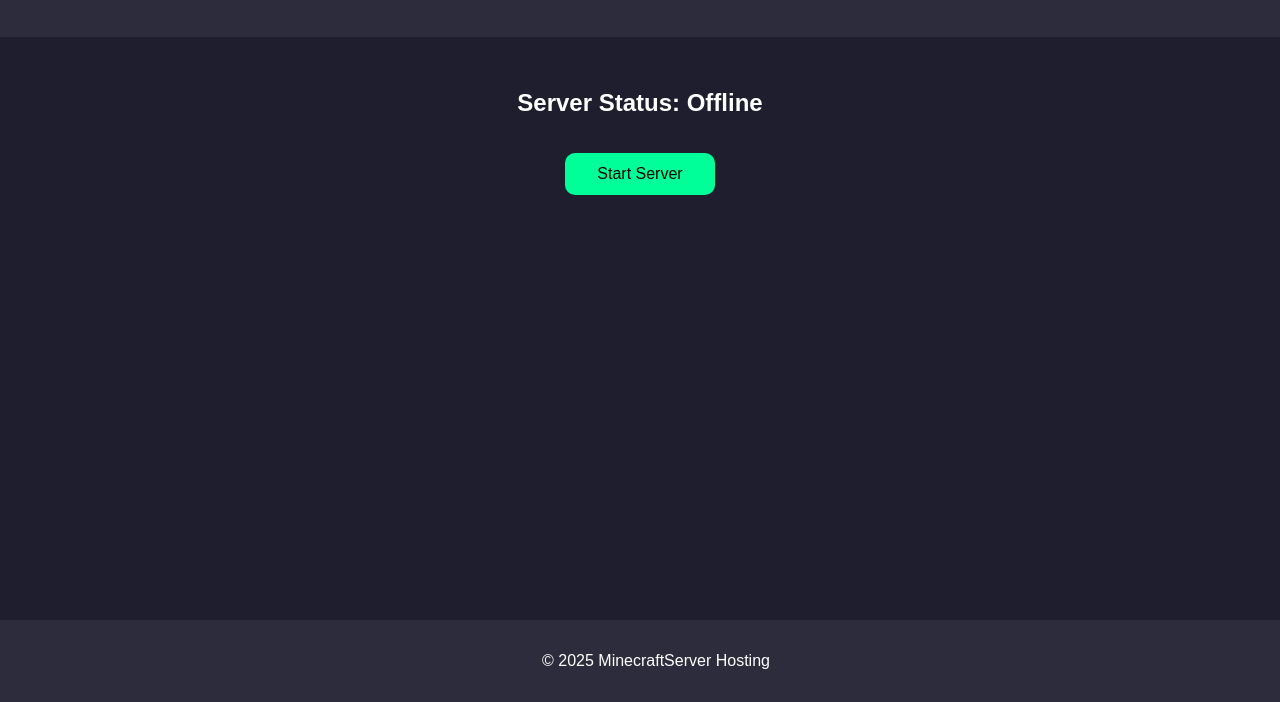
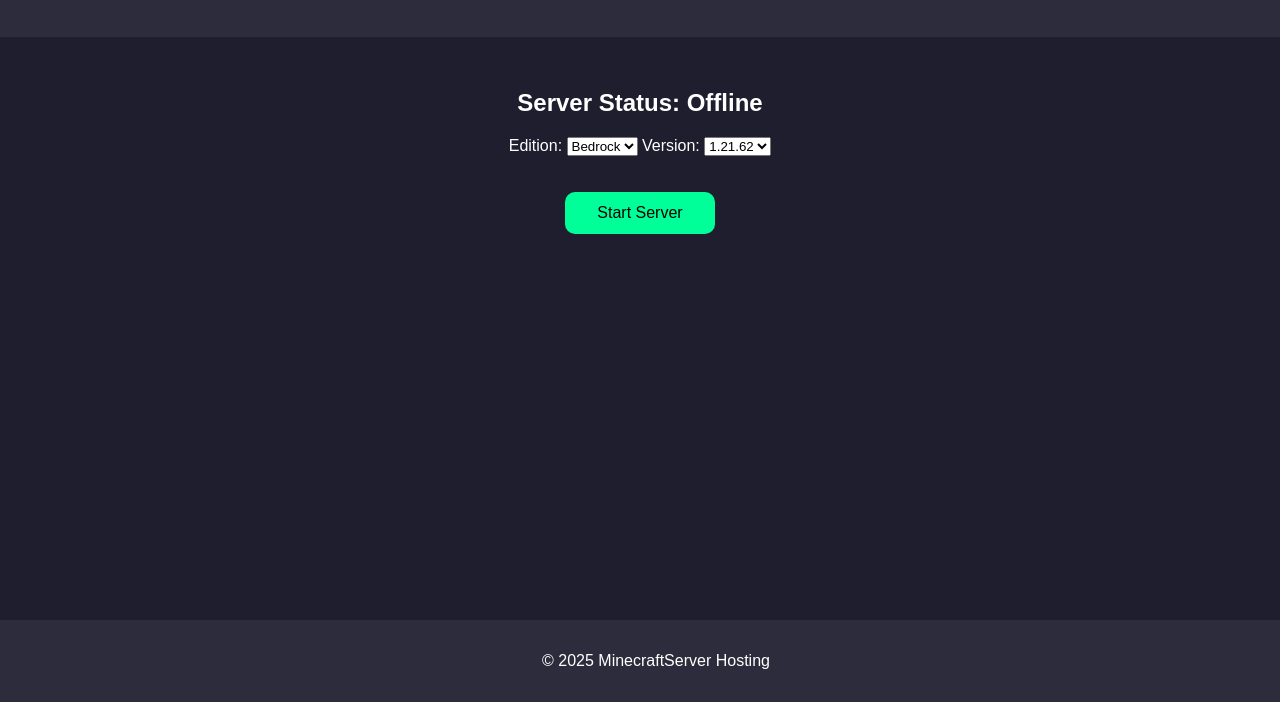
Before and after one commit to FarleyHIN/Minecraftserver, a plain HTML site: page index.html in a window 1280 px wide. Shown: the part 98-800 px from the top of the page. Drawn offline with Linux system fonts and the light colour scheme.

Commit message:
Update index.html

```diff
--- a/index.html
+++ b/index.html
@@ -15,7 +15,24 @@
   <main>
     <section class="server-status">
       <h2>Server Status: <span id="status">Offline</span></h2>
-      <button onclick="startServer()">Start Server</button>
+<!-- Server Edition and Version Selection -->
+<div style="margin-bottom: 20px;">
+  <label for="edition">Edition:</label>
+  <select id="edition">
+    <option value="bedrock">Bedrock</option>
+    <option value="java">Java</option>
+  </select>
+
+  <label for="version">Version:</label>
+  <select id="version">
+    <option value="1.21.62">1.21.62</option>
+    <option value="1.20.80">1.20.80</option>
+    <option value="1.19.83">1.19.83</option>
+  </select>
+</div>
+
+<!-- Start Button -->
+<button id="startServerBtn">Start Server</button>
     </section>
   </main>
 
```
